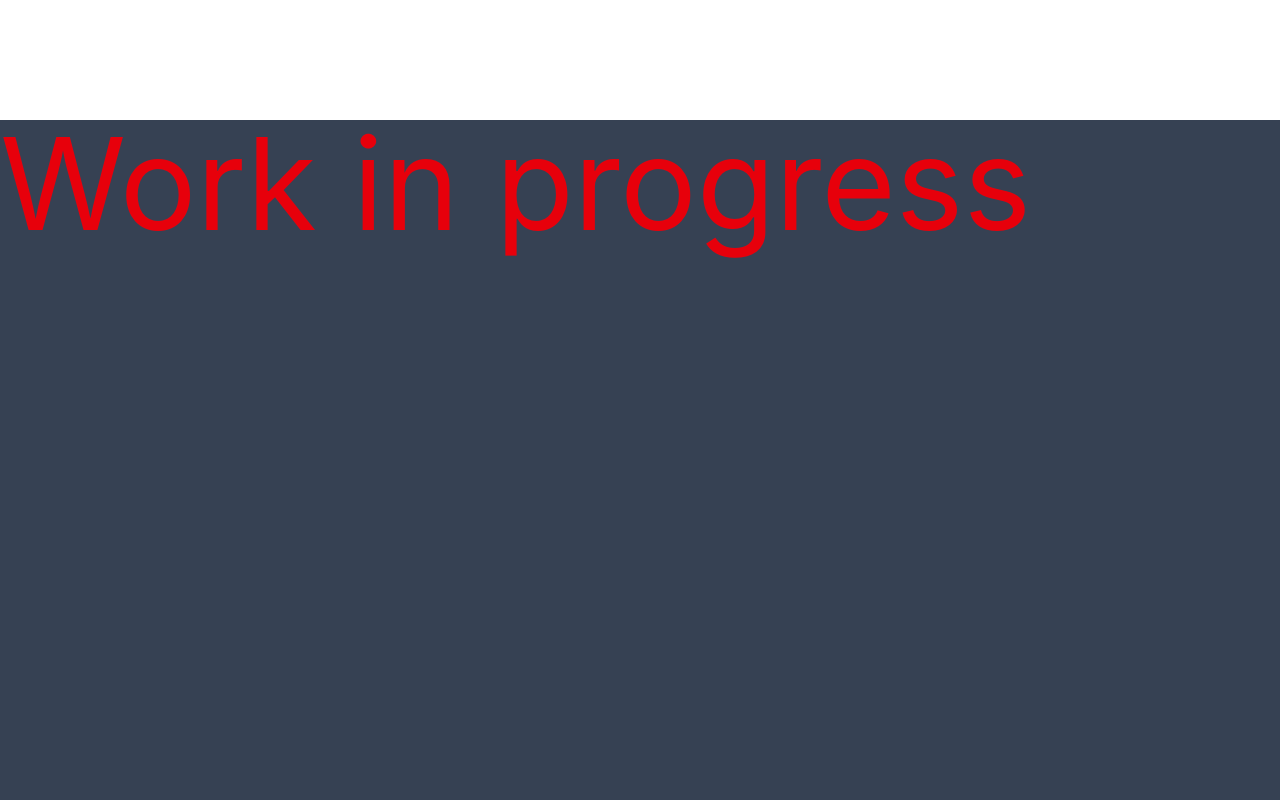
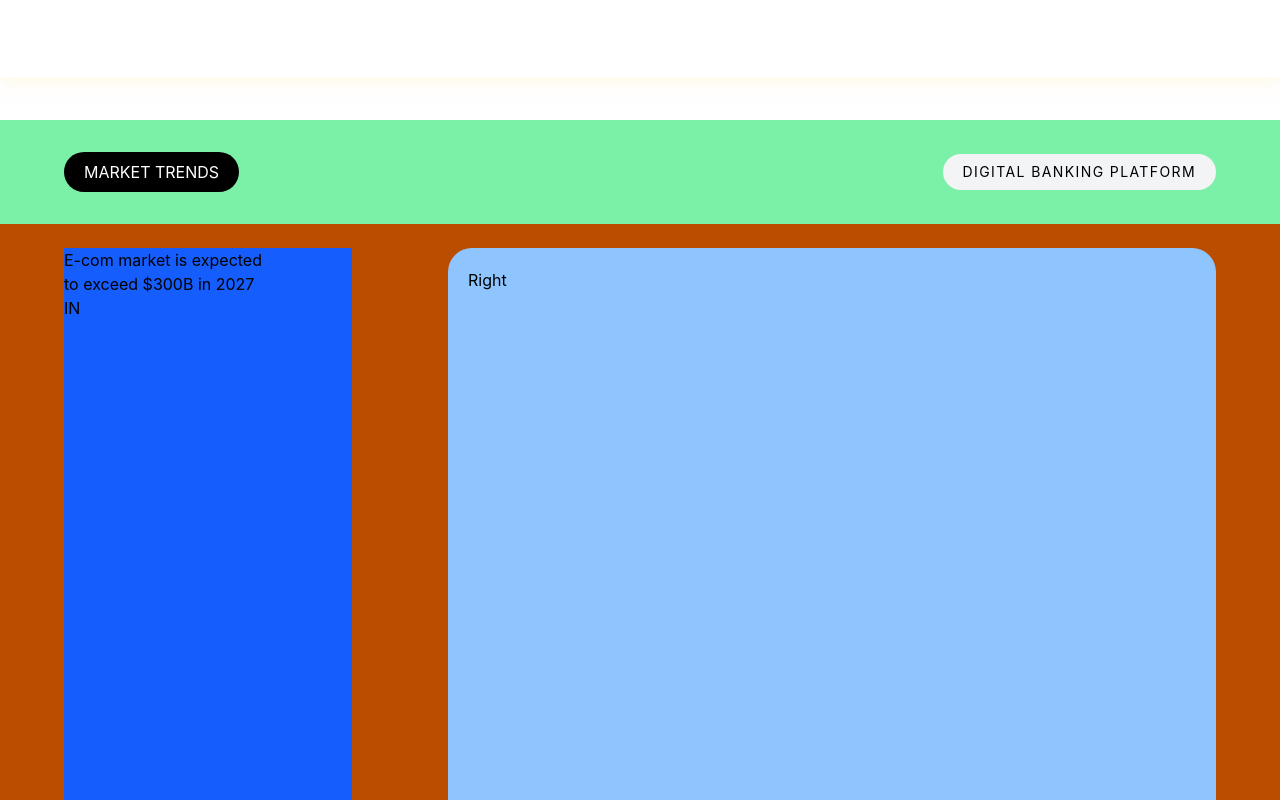
Before and after one commit to ankit-tiwari-0/react-practice, a React (Vite) app in the folder ui project/: page / in a window 1280 px wide. Shown: the part 680-1480 px from the top of the page. Built offline with nearby package versions, Linux system fonts and the light colour scheme.

Commit message:
second section

```diff
--- a/ui project/src/component/section 1/Center.jsx
+++ b/ui project/src/component/section 1/Center.jsx
@@ -4,7 +4,7 @@ import Imgcontaner from './Imgcontaner'
 
 const Center = (props) => {
   return (
-    <div className='pb-20 pt-6 flex gap-6 justify-between items-center flex-1  px-16'>
+    <div className='pb-20 pt-6 flex gap-6 justify-between items-center flex-1  px-16 shadow-lg shadow-amber-50'>
 
     <Left />
     <Imgcontaner  User={props.User}  />
--- /dev/null
+++ b/ui project/src/component/section2/Navv.jsx
@@ -0,0 +1,19 @@
+import React from 'react'
+import Containt from './containt'
+
+const Navv = () => {
+  return (
+    <div className='flex items-center justify-between py-8 px-16 '>
+       <h4 className='bg-black text-white px-5 py-2
+       rounded-full uppercase'>Market Trends</h4>
+
+       <button className='bg-gray-100 text-black  px-5 py-2
+       rounded-full uppercase text-sm tracking-widest '>
+        Digital Banking Platform</button>
+
+
+    </div>
+  )
+}
+
+export default Navv
--- a/ui project/src/component/section2/Section2.jsx
+++ b/ui project/src/component/section2/Section2.jsx
@@ -1,10 +1,11 @@
 import React from 'react'
-
+import Navv from './Navv'
+import Containt from './containt'
 const Section2 = () => {
   return (
-    <div className='h-screen w-full bg-gray-700'>
-        <h1 className='text-9xl text-red-600'>Work in progress</h1>
-
+    <div className='h-screen w-full bg-green-300'>
+        <Navv />
+      <Containt />
     </div>
   )
 }
--- /dev/null
+++ b/ui project/src/component/section2/containt.jsx
@@ -0,0 +1,15 @@
+import React from 'react'
+import Left from './left'
+import Right from './right'
+
+const Containt = () => {
+  return (
+    <div className='pb-20 pt-6 flex gap-6 justify-between items-center h-full  px-16 bg-amber-700'>
+
+      <Left />
+      <Right />
+    </div>
+  )
+}
+
+export default Containt
--- /dev/null
+++ b/ui project/src/component/section2/left.jsx
@@ -0,0 +1,14 @@
+import React from 'react'
+
+const Left = () => {
+  return (
+    <div className='flex flex-col justify-between h-full  w-full md:w-1/2 lg:w-1/4 bg-blue-600'>
+      <div>
+        <h3>E-com market is expected <br /><span>to exceed $300B in 2027</span></h3>
+        <p><span></span>IN</p>
+      </div>
+    </div>
+  )
+}
+
+export default Left
--- /dev/null
+++ b/ui project/src/component/section2/right.jsx
@@ -0,0 +1,9 @@
+import React from 'react'
+
+const Right = () => {
+  return (
+    <div className='h-full w-2/3 p-5 overflow-x-auto flex flex-nowrap gap-6 justify-between rounded-3xl bg-blue-300'>Right</div>
+  )
+}
+
+export default Right
```
Also changed, not shown: ui project/src/component/section2/leftcard.jsx (added).
